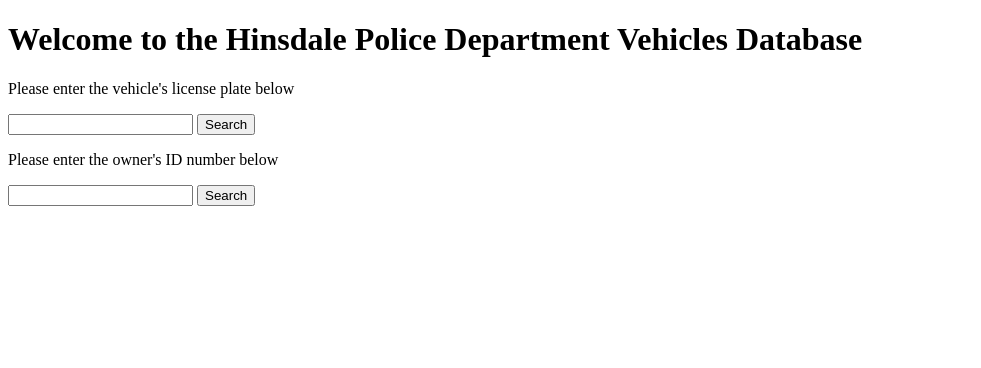
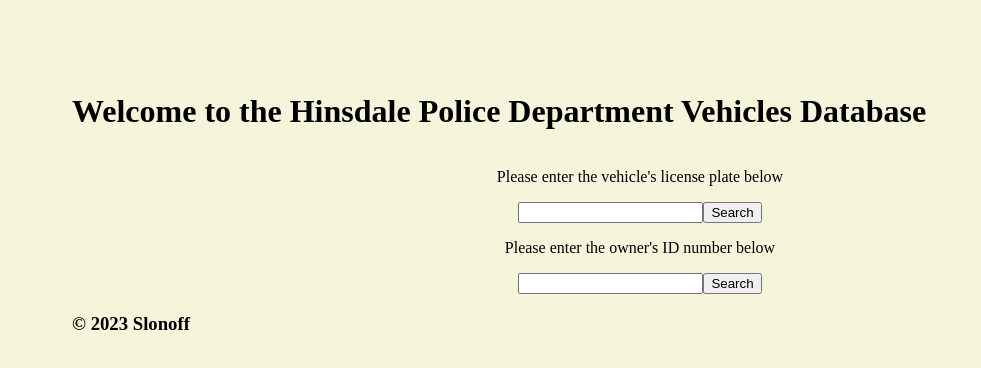
Before and after one commit to Mslonoff/MVP, a website: page public/index.html in a window 1280 px wide. Shown: the whole page, without its empty margins (0-981 px from the left). Drawn offline with nearby package versions, Linux system fonts and the light colour scheme; a web font is replaced by a local one.

Commit message:
css started

```diff
--- a/public/index.html
+++ b/public/index.html
@@ -5,22 +5,31 @@
         <title>MVP</title>
         <script src="https://code.jquery.com/jquery-3.7.1.min.js"></script>
         <script defer src="index.js"></script>
+        <link rel="stylesheet" href="styles.css">
+        <link rel="preconnect" href="https://fonts.googleapis.com">
+        <link rel="preconnect" href="https://fonts.gstatic.com" crossorigin>
+        <link href="https://fonts.googleapis.com/css2?family=Rubik+Lines&display=swap" rel="stylesheet">
     </head>
     <body>
+        <header>
+            <h1>Welcome to the Hinsdale Police Department Vehicles Database</h1>
+        </header>
     <div id="main">
-        <h1>Welcome to the Hinsdale Police Department Vehicles Database</h1>
         <p>Please enter the vehicle's license plate below</p>
         <form id="vehicleUser-form">
             <input type="text" name="search" id="vehicleSearch">
             <button id="submit">Search</button>
         </form>
+        <div id="vehicleResults"></div>
         <p>Please enter the owner's ID number below</p>
         <form id="ownerUser-form">
             <input type="text" name="search" id="ownerSearch">
             <button id="submit">Search</button>
         </form>
-        <div id="vehicleResults"></div>
         <div id="ownerResults"></div>
     </div>
+    <footer>
+        <h3>© 2023 Slonoff</h3>
+    </footer>
     </body>
 </html>
--- a/public/index.js
+++ b/public/index.js
@@ -11,7 +11,7 @@ $vehicleUserForm.on('submit', async (event) => {
         const licensePlate = $('#vehicleSearch').val();
         const response = await $.get(`/api/vehicles/license/${licensePlate}`);
         const currentVehicle = response[0];
-        //for (const details of currentVehicle) {
+
             let $currentVehicleInfo = $('<span class="currentVehicleInfo"></span>');
             let $vehicleId = $(`<span class="vehicleId">ID: ${currentVehicle.id} </span>`);
             let $vehicleColor = $(`<span class="vehicleColor">Color: ${currentVehicle.color} </span>`);
--- /dev/null
+++ b/public/styles.css
@@ -0,0 +1,25 @@
+body {
+
+    padding: 4em;
+    background-color: beige;
+}
+#main {
+    display: grid;
+    place-items: center;
+}
+
+#vehicleSearch {
+    max-height: 1.5em;
+}
+
+
+
+#ownerUser-form {
+    display: flex;
+    max-height: 1.5em;
+}
+
+#vehicleUser-form {
+    display: flex;
+    max-height: 1.5em;
+}
```
Also changed, not shown: app.js (+12 -12 lines).
